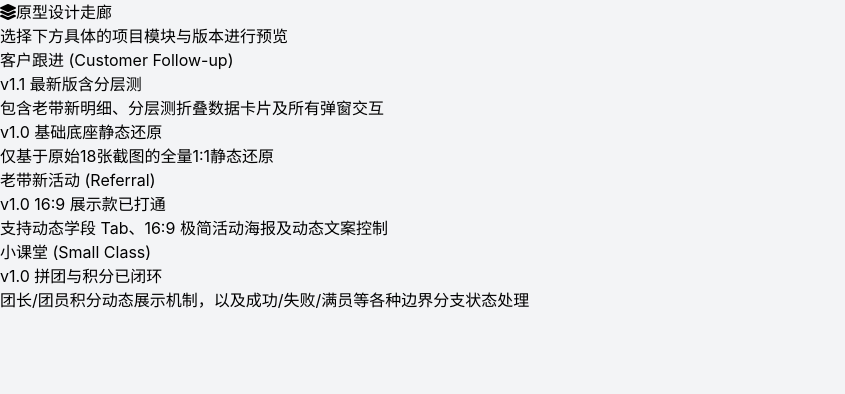
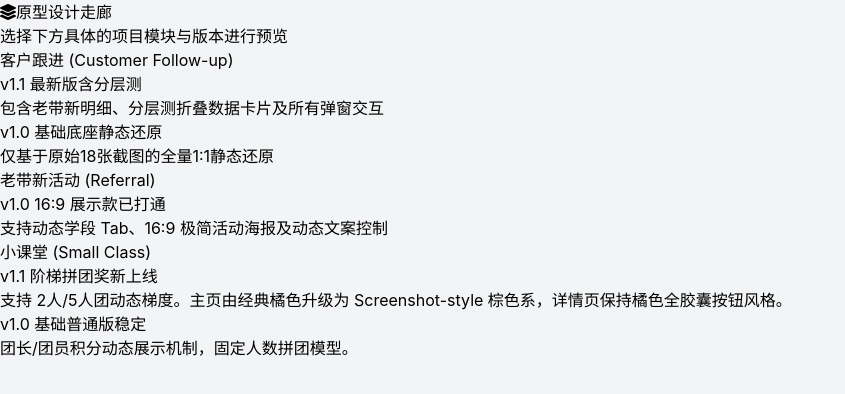
Before and after one commit to 948979703-a11y/tangtang, a React (Vite) app in the folder frontend/: page / in a window 1280 px wide. Shown: the top 394 px of the page, without its empty margins (0-845 px from the left). Built offline with nearby package versions, Linux system fonts and the light colour scheme.

Commit message:
Add v1.1 portal entry to Home and fix routing

```diff
--- a/frontend/src/pages/home/Home.jsx
+++ b/frontend/src/pages/home/Home.jsx
@@ -49,13 +49,22 @@ export default function Home() {
         <div>
           <h2 className="text-sm font-bold text-gray-500 mb-3 ml-1 uppercase tracking-widest">小课堂 (Small Class)</h2>
           <div className="space-y-3">
-            <Link to="/small-class/v1.0/group-buy" className="block bg-white p-4 rounded-xl shadow-sm border border-orange-100 hover:shadow-md transition-shadow relative overflow-hidden group">
-              <div className="absolute right-0 top-0 bottom-0 w-2 bg-orange-500 group-hover:w-3 transition-all"></div>
+            <Link to="/small-class/v1.1/group-buy" className="block bg-white p-4 rounded-xl shadow-sm border border-orange-200 hover:shadow-md transition-shadow relative overflow-hidden group">
+              <div className="absolute right-0 top-0 bottom-0 w-2 bg-orange-600 group-hover:w-3 transition-all"></div>
               <div className="flex justify-between items-center">
-                <span className="font-bold text-gray-800 text-lg">v1.0 拼团与积分</span>
-                <span className="bg-orange-50 text-orange-600 text-xs px-2 py-1 rounded font-bold">已闭环</span>
+                <span className="font-bold text-gray-800 text-lg">v1.1 阶梯拼团奖</span>
+                <span className="bg-orange-50 text-orange-600 text-xs px-2 py-1 rounded font-bold">新上线</span>
               </div>
-              <p className="text-gray-500 text-xs mt-1">团长/团员积分动态展示机制，以及成功/失败/满员等各种边界分支状态处理</p>
+              <p className="text-gray-500 text-xs mt-1">支持 2人/5人团动态梯度。主页由经典橘色升级为 Screenshot-style 棕色系，详情页保持橘色全胶囊按钮风格。</p>
+            </Link>
+
+            <Link to="/small-class/v1.0/group-buy" className="block bg-white p-4 rounded-xl shadow-sm border border-gray-100 hover:shadow-md transition-shadow relative overflow-hidden group">
+              <div className="absolute right-0 top-0 bottom-0 w-2 bg-gray-400 group-hover:w-3 transition-all"></div>
+              <div className="flex justify-between items-center">
+                <span className="font-bold text-gray-700">v1.0 基础普通版</span>
+                <span className="bg-gray-100 text-gray-500 text-xs px-2 py-1 rounded">稳定</span>
+              </div>
+              <p className="text-gray-400 text-xs mt-1">团长/团员积分动态展示机制，固定人数拼团模型。</p>
             </Link>
           </div>
         </div>
```
